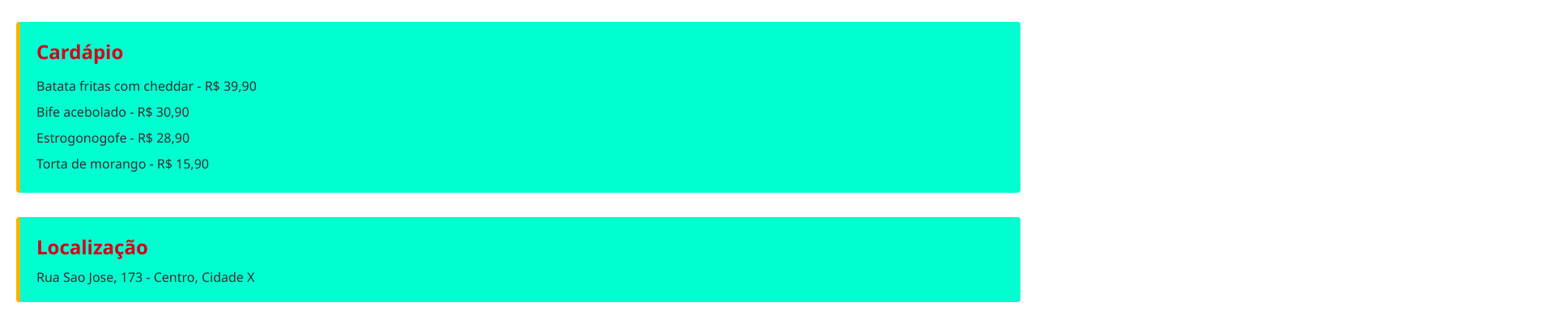
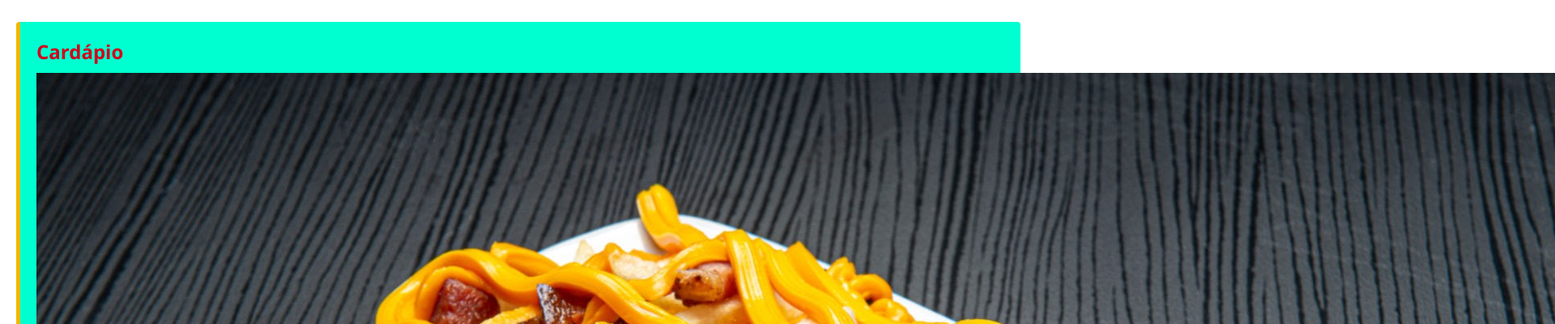
Before and after one commit to emersonpidupchechen/site-restaurante, a plain HTML site: page index.html in a window 1280 px wide. Shown: the part 168-568 px from the top of the page at 81% size, 1920 px wide, since content can reach past the window. Drawn offline with Linux system fonts and the light colour scheme.

Commit message:
262262663

```diff
--- a/index.html
+++ b/index.html
@@ -16,6 +16,7 @@
   <section id="menu">
     <h2>Cardápio</h2>
     <ul>
+      <img src="./licensed-image.jpeg" alt="Batata fritas com cheddar">
       <li>Batata fritas com cheddar - R$ 39,90</li>
       <li>Bife acebolado - R$ 30,90</li>
       <li>Estrogonogofe - R$ 28,90</li>
```
Also changed, not shown: licensed-image.jpeg (added).
